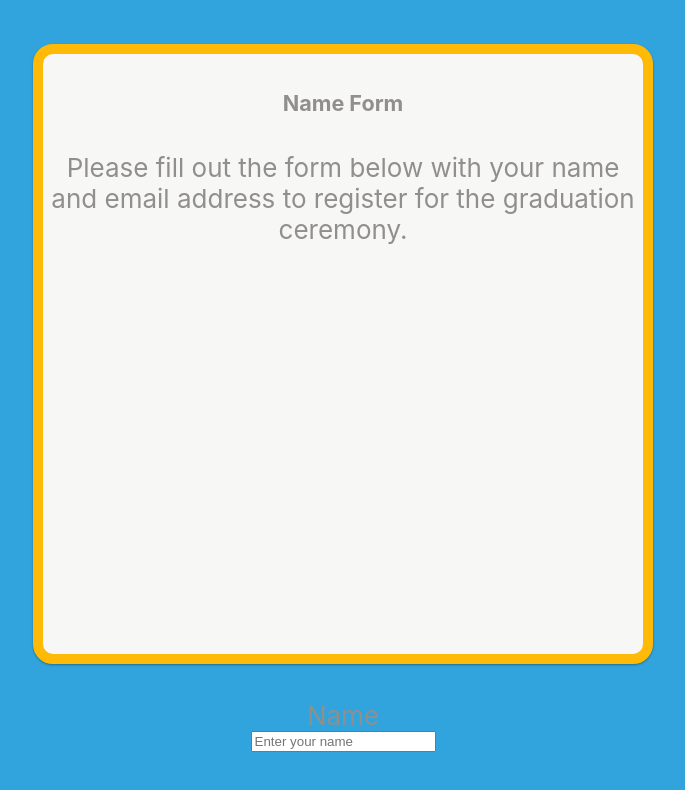
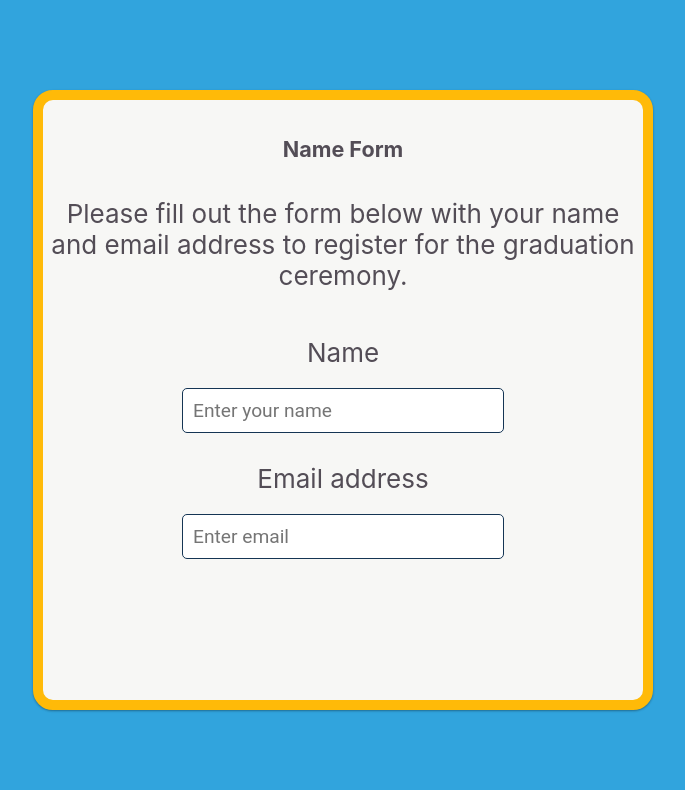
Before and after one commit to veepgoose/SOCGraduationApp, a React (Create React App) app in the folder graduationapp/: page / in a window 1280 px wide. Shown: the top 790 px of the page, without its empty margins (297-982 px from the left). Built offline with nearby package versions, Linux system fonts and the light colour scheme.

Commit message:
NameForm component worked on and styled

```diff
--- a/graduationapp/src/Components/Cards/Cards.js
+++ b/graduationapp/src/Components/Cards/Cards.js
@@ -7,6 +7,7 @@ function Cards(props) {
             <div className="card-body">
                 <h5 className="card-title">{props.title}</h5>
                 <p className="card-text">{props.text}</p>
+                {props.children}
             </div>
         </div>
     );
--- a/graduationapp/src/Components/Forms/Forms.css
+++ b/graduationapp/src/Components/Forms/Forms.css
@@ -7,6 +7,81 @@
     margin-top: 20px;
     margin-bottom: 20px;
 
+
 }
 
-.Title {}
+.Body {
+    display: flex;
+    flex-direction: column;
+    justify-content: center;
+    align-items: center;
+    margin-top: 20px;
+    margin-bottom: 20px;
+    color: #534D56;
+
+}
+
+.Name {
+    display: flex;
+    flex-direction: column;
+    justify-content: center;
+    align-items: center;
+    margin-top: 20px;
+    margin-bottom: 20px;
+    color: #534D56;
+
+}
+
+.Name-Input {
+    width: 50%;
+    margin-bottom: 10px;
+    border-radius: 5px;
+    border: 1px solid #153554;
+    padding: 10px;
+    font-size: 1.2rem;
+    font-family: 'Roboto', sans-serif;
+    color: #534D56;
+}
+
+.Email-Input {
+    width: 50%;
+    margin-bottom: 10px;
+    border-radius: 5px;
+    border: 1px solid #153554;
+    padding: 10px;
+    font-size: 1.2rem;
+    font-family: 'Roboto', sans-serif;
+    color: #534D56;
+}
+
+.Email-form {
+    display: flex;
+    flex-direction: column;
+    justify-content: center;
+    align-items: center;
+    margin-top: 20px;
+    margin-bottom: 20px;
+
+}
+
+.Email {
+    display: flex;
+    flex-direction: column;
+    justify-content: center;
+    align-items: center;
+    margin-top: 20px;
+    margin-bottom: 20px;
+    color: #534D56;
+
+}
+
+.Email-Input {
+    width: 50%;
+    margin-bottom: 10px;
+    border-radius: 5px;
+    border: 1px solid #153554;
+    padding: 10px;
+    font-size: 1.2rem;
+    font-family: 'Roboto', sans-serif;
+    color: #534D56;
+}
--- a/graduationapp/src/Components/Forms/NameForm.js
+++ b/graduationapp/src/Components/Forms/NameForm.js
@@ -4,22 +4,33 @@ import Cards from '../Cards/Cards';
 
 function NameForm(props) {
   return (
-    <div>
+    <div className="Body">
       <Cards
         title="Name Form"
         text="Please fill out the form below with your name and email address to register for the graduation ceremony."
-      />
+      >
         <form>
           <div className="Name-form">
-          <label className="" >Name</label>
+            <label className="Name">Name</label>
             <input
               type="text"
-            className="form-control"
+              className="Name-Input"
               id="name"
               placeholder="Enter your name"
             />
             </div>
+            <div className="Email-Form">
+
+              <label className="Email">Email address</label>
+              <input
+                type="email"
+                className="Email-Input"
+                id="email"
+                placeholder="Enter email"
+            />
+         </div>
         </form>
+      </Cards>
     </div>
   );
 }
```
Lines whose indentation alone changed are shown as unchanged.
